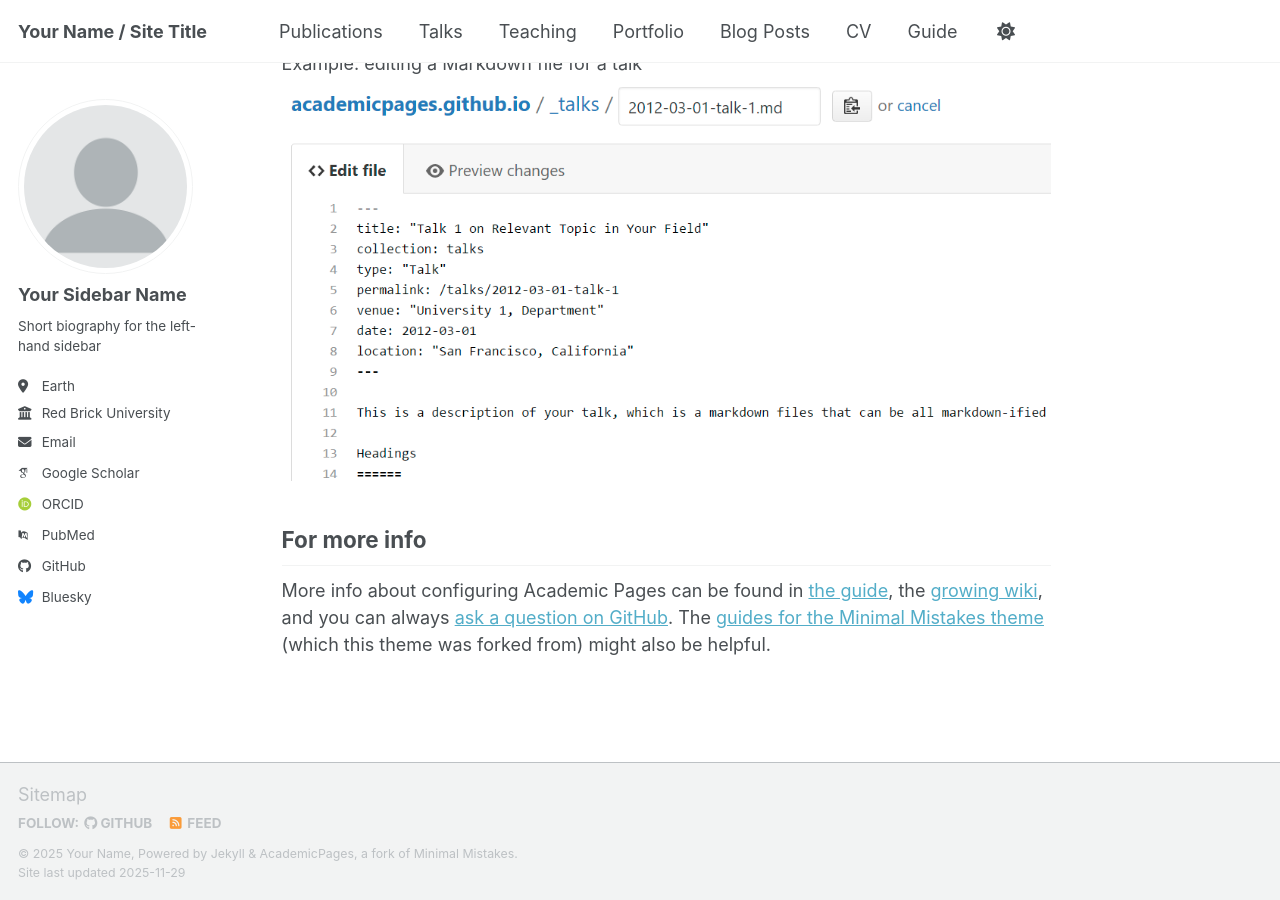
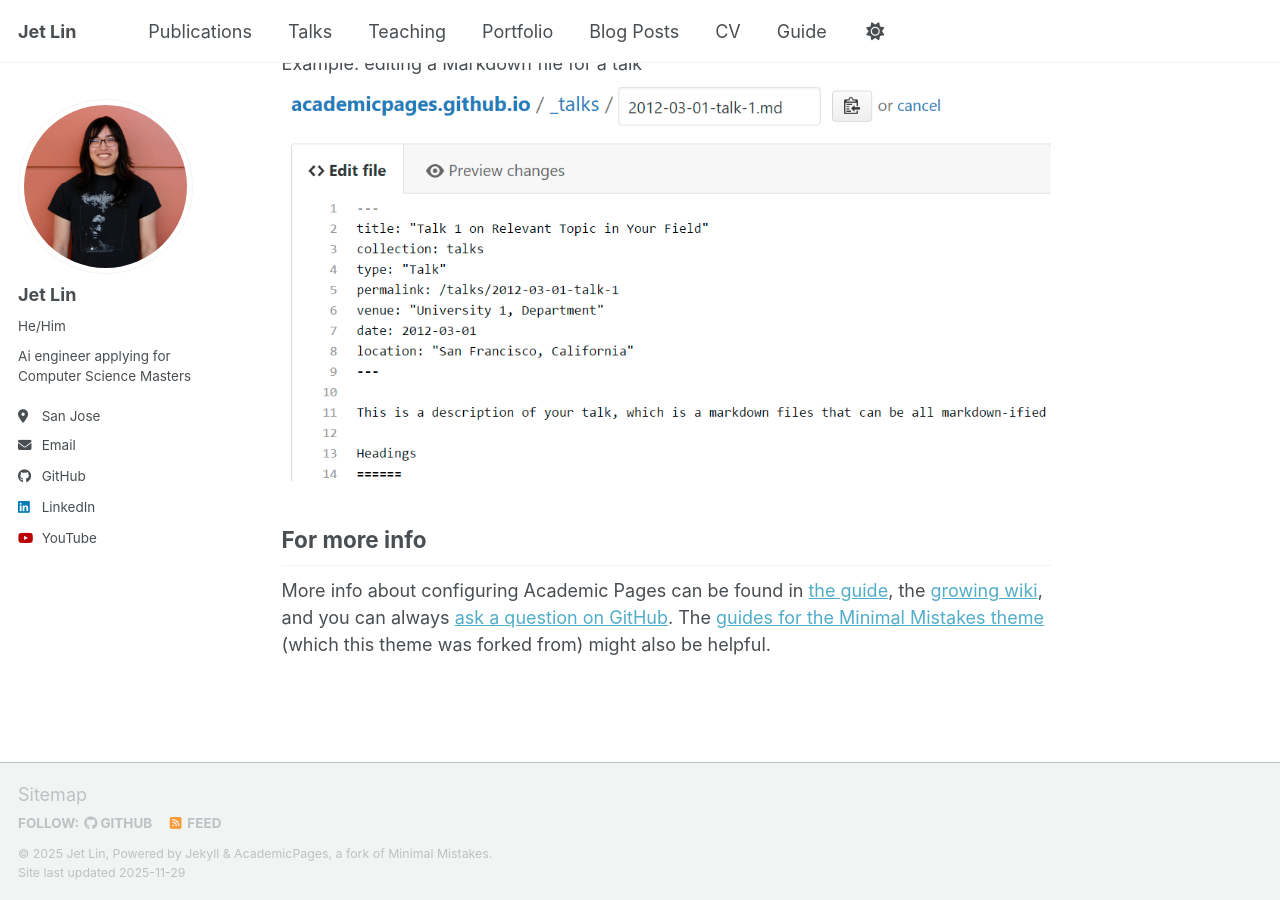
Before and after one commit to Lin-Jet/Lin-Jet.github.io, a Jekyll site: the page built from _pages/about.md, in a window 1280 px wide and 900 px high, scrolled down 2718 px. Built offline with Jekyll 4.4.1, drawn with Linux system fonts in a browser that asks for light colours; some web fonts are replaced; a script bundle is joined from its source files by our own code; library files that are not in the unit come from our copies.

Commit message:
added initial info

```diff
--- a/_config.yml
+++ b/_config.yml
@@ -9,10 +9,10 @@
 # Basic Site Settings
 locale                   : "en-US"
 site_theme               : "default" # Currently available options are "default", "air"
-title                    : "Your Name / Site Title"
+title                    : "Jet Lin"
 title_separator          : "-"
-name                     : &name "Your Name"
-description              : &description "Your Name's academic portfolio"   # Update this with a general description of your site, this is the default if not overridden by a page
+name                     : &name "Jet Lin"
+description              : &description "Jet's academic portfolio"   # Update this with a general description of your site, this is the default if not overridden by a page
 url                      : https://academicpages.github.io # The base hostname & protocol for your site e.g. "https://[your GitHub username].github.io",
                                                            # or if you already have some other page hosted on Github then use "https://[your GitHub username].github.io/[Your Repo Name]"
 baseurl                  : "" # the subpath of your site, e.g. "/blog"
@@ -23,25 +23,25 @@
 #               Additional customization can be done by editing /_includes/author-profile.html
 author:
   # Biographic information
-  avatar           : "profile.png"
-  name             : "Your Sidebar Name"
-  pronouns         : # example: "she/her"
-  bio              : "Short biography for the left-hand sidebar"
-  location         : "Earth"
-  employer         : "Red Brick University"
+  avatar           : "jetsquare.png"
+  name             : "Jet Lin"
+  pronouns         : "He/Him" # example: "she/her"
+  bio              : "Ai engineer applying for Computer Science Masters"
+  location         : "San Jose"
+  employer         : #"Red Brick University"
   uri              : # URL
-  email            : "none@example.org"
+  email            : "jetlin101@gmail.com"
 
   # Academic websites
   academia         : # URL
   arxiv            : # URL - Update with the correct link to your profile
-  googlescholar    : "https://scholar.google.com/citations?user=PS_CX0AAAAAJ"
+  googlescholar    : #"https://scholar.google.com/citations?user=PS_CX0AAAAAJ"
   inspire-hep      : # URL
   impactstory      : # URL
-  orcid            : "https://orcid.org/yourorcidurl"
+  orcid            : #"https://orcid.org/yourorcidurl"
   semantic         : # URL
   ssrn             : # URL
-  pubmed           : "https://www.ncbi.nlm.nih.gov/pubmed/?term=john+snow"
+  pubmed           : #"https://www.ncbi.nlm.nih.gov/pubmed/?term=john+snow"
   researchgate     : # URL
   scopus           : # URL
   zotero           : # URL
@@ -51,13 +51,13 @@
   bitbucket        : # Username - Update with your username on the site
   codepen          : # Username
   dribbble         : # Username
-  github           : "academicpages"
+  github           : "Lin-Jet"
   kaggle           : # Username
   stackoverflow    : # User number or user number and name (i.e., use "1" or "1/jeff-atwood")
 
   # Social media
   artstation       : # Username
-  bluesky          : "bsky.app" # Replace this with you Bluesky username
+  bluesky          : # "bsky.app" # Replace this with you Bluesky username
   facebook         : # Username
   flickr           : # Username
   foursquare       : # Username
@@ -66,7 +66,7 @@
   keybase          : # Username
   instagram        : # Username
   lastfm           : # Username
-  linkedin         : # Username
+  linkedin         : https://www.linkedin.com/in/jet-lin-565952238/
   mastodon         : # URL
   medium           : # URL
   pinterest        : # Username
@@ -79,17 +79,17 @@
   weibo            : # Username
   wikipedia        : # Username
   xing             : # Username
-  youtube          : # Username
+  youtube          : https://www.youtube.com/@jet3714/videos
   zhihu            : # Username
 
 # Publication Category - The following the list of publication categories and their headings
 publication_category:
   books:
-    title: 'Books'
+    title: #'Books'
   manuscripts:
-    title: 'Journal Articles'
+    title: #'Journal Articles'
   conferences:
-    title: 'Conference Papers'
+    title: #'Conference Papers'
 
 # Site Settings
 teaser                   :  # filename of teaser fallback teaser image placed in /images/ for social media previews
```
Also changed, not shown: images/jetsquare.png (added).
